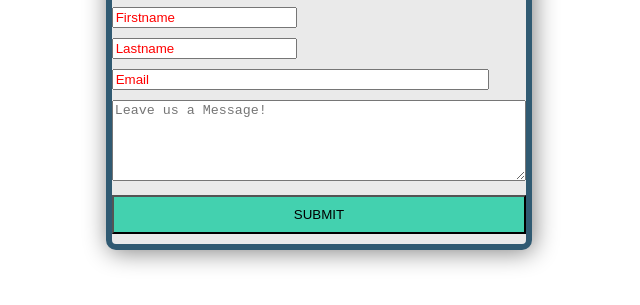
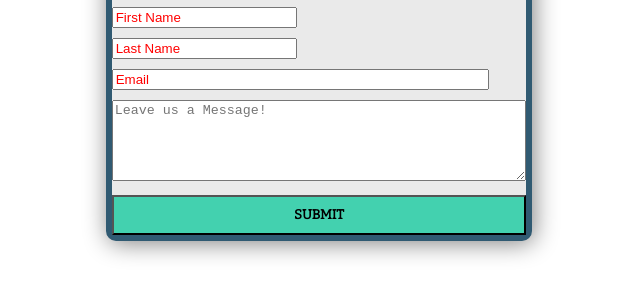
Before and after one commit to GC0728/GRVAP, a website: page public/views/contact.html in a window 1280 px wide. Shown: the part 87-392 px from the top of the page, without its empty margins (321-961 px from the left). Drawn offline with nearby package versions, Linux system fonts and the light colour scheme.

Commit message:
contact form: removed bottom margin on submit button, font update

```diff
--- a/public/views/contact.html
+++ b/public/views/contact.html
@@ -14,8 +14,8 @@
         <form >
             <h1> Contact Us! </h1>
             <!-- <legend> Contact Us! </legend> -->
-            <input placeholder="Firstname"> <br>
-            <input placeholder="Lastname">  <br>
+            <input placeholder="First Name"> <br>
+            <input placeholder="Last Name">  <br>
             <input placeholder="Email" size="44"> <br>
             <textarea rows="5" cols="46" placeholder="Leave us a Message!"></textarea> <br>
             <input type="submit" value="SUBMIT">  </input>
--- a/public/views/style.css
+++ b/public/views/style.css
@@ -79,6 +79,9 @@ body {
 #contactForm form input[type="submit"] {
     background-color: #43D1AF;
     box-sizing: border-box;
+    font-family: 'Bitter', serif;
+    font-weight: bold;
+    margin-bottom: 0;
     padding: 10px;
     width: 100%;
 }
```
